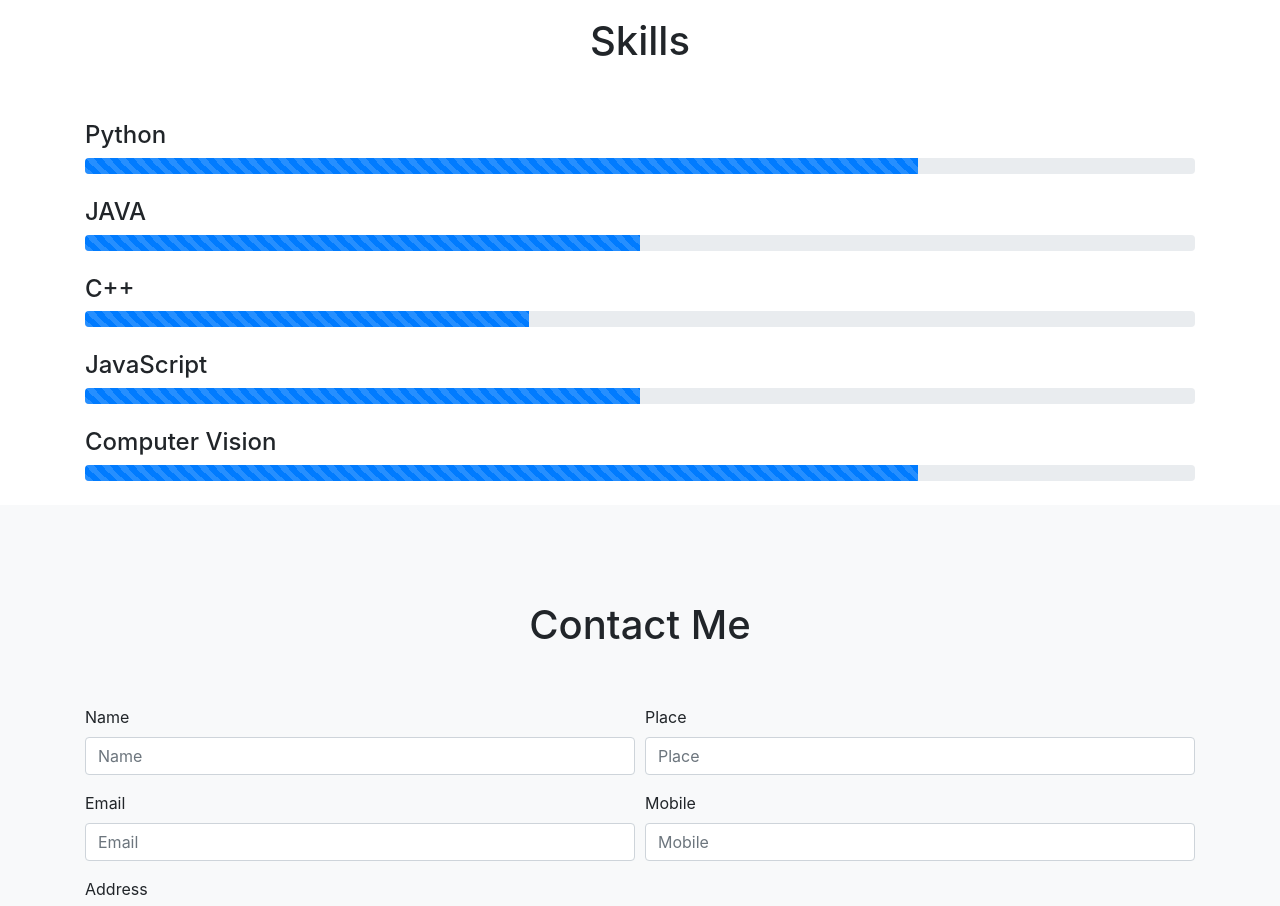
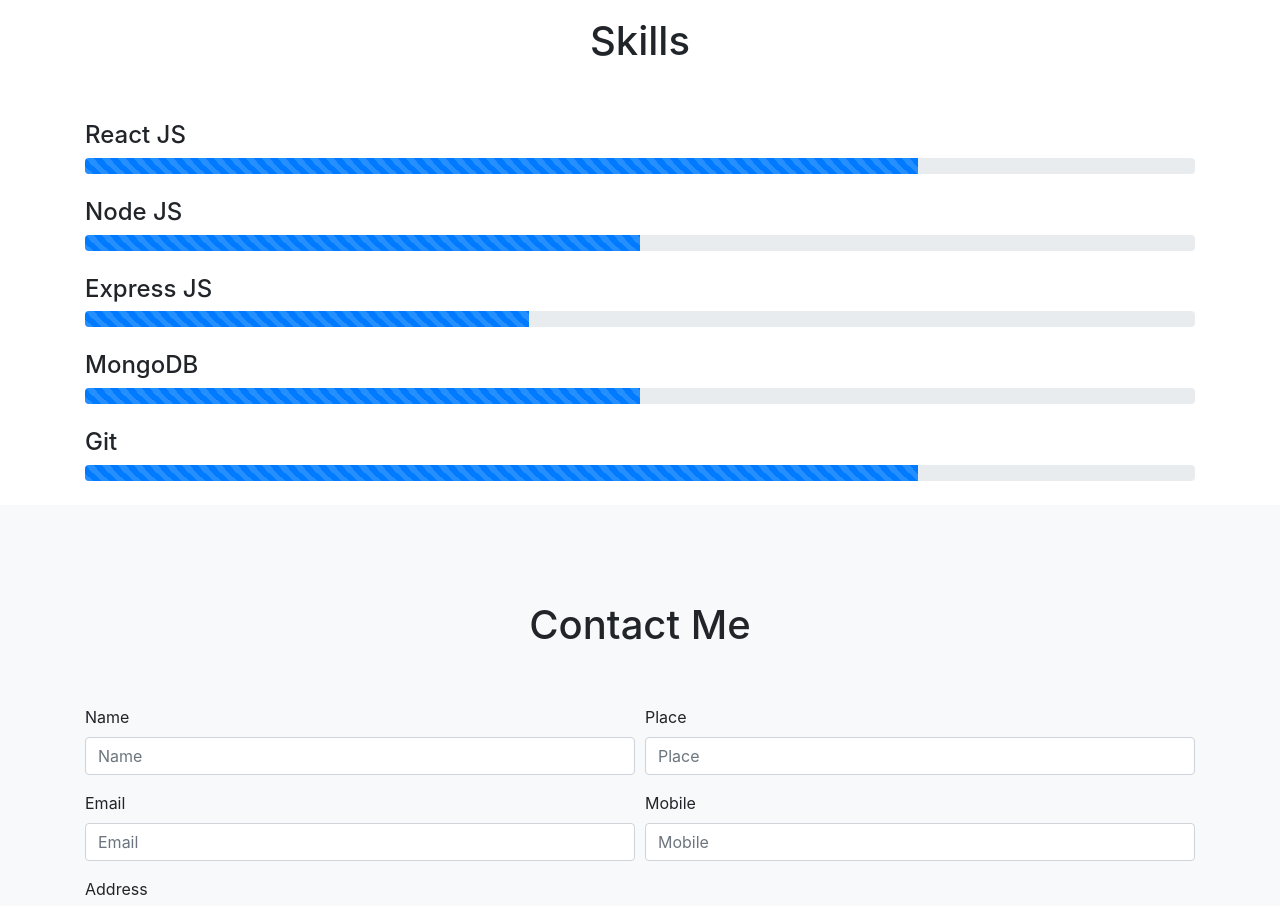
Before and after one commit to abhishekkuttikkol/simple-static-website, a plain HTML site: page index.html in a window 1280 px wide. Shown: the part 1500-2406 px from the top of the page. Drawn offline with nearby package versions, Linux system fonts and the light colour scheme.

Commit message:
Update index.html

```diff
--- a/index.html
+++ b/index.html
@@ -129,31 +129,32 @@
             <h1 class="text-center pb-4">Skills</h1>
             <div class="row">
                 <div class="col-md-12 pt-4">
-                    <h4>Python</h4>
+                    <h4>React JS</h4>
                     <div class="progress">
                         <div class="progress-bar progress-bar-striped progress-bar-animated" role="progressbar" aria-valuenow="75" aria-valuemin="0" aria-valuemax="100" style="width: 75%"></div>
                     </div>
                 </div>
                 <div class="col-md-12 pt-4">
-                    <h4>JAVA</h4>
+                    <h4>Node JS</h4>
                     <div class="progress">
                         <div class="progress-bar progress-bar-striped progress-bar-animated" role="progressbar" aria-valuenow="75" aria-valuemin="0" aria-valuemax="100" style="width: 50%"></div>
                     </div>
                 </div>
                 <div class="col-md-12 pt-4">
-                    <h4>C++</h4>
+                    <h4>Express JS</h4>
                     <div class="progress">
                         <div class="progress-bar progress-bar-striped progress-bar-animated" role="progressbar" aria-valuenow="75" aria-valuemin="0" aria-valuemax="100" style="width: 40%"></div>
                     </div>
                 </div>
                 <div class="col-md-12 pt-4">
-                    <h4>JavaScript</h4>
+                    <h4>MongoDB</h4>
                     <div class="progress">
                         <div class="progress-bar progress-bar-striped progress-bar-animated" role="progressbar" aria-valuenow="75" aria-valuemin="0" aria-valuemax="100" style="width: 50%"></div>
                     </div>
                 </div>
+
                 <div class="col-md-12 pt-4 pb-4">
-                    <h4>Computer Vision</h4>
+                    <h4>Git</h4>
                     <div class="progress">
                         <div class="progress-bar progress-bar-striped progress-bar-animated" role="progressbar" aria-valuenow="75" aria-valuemin="0" aria-valuemax="100" style="width: 75%"></div>
                     </div>
```
